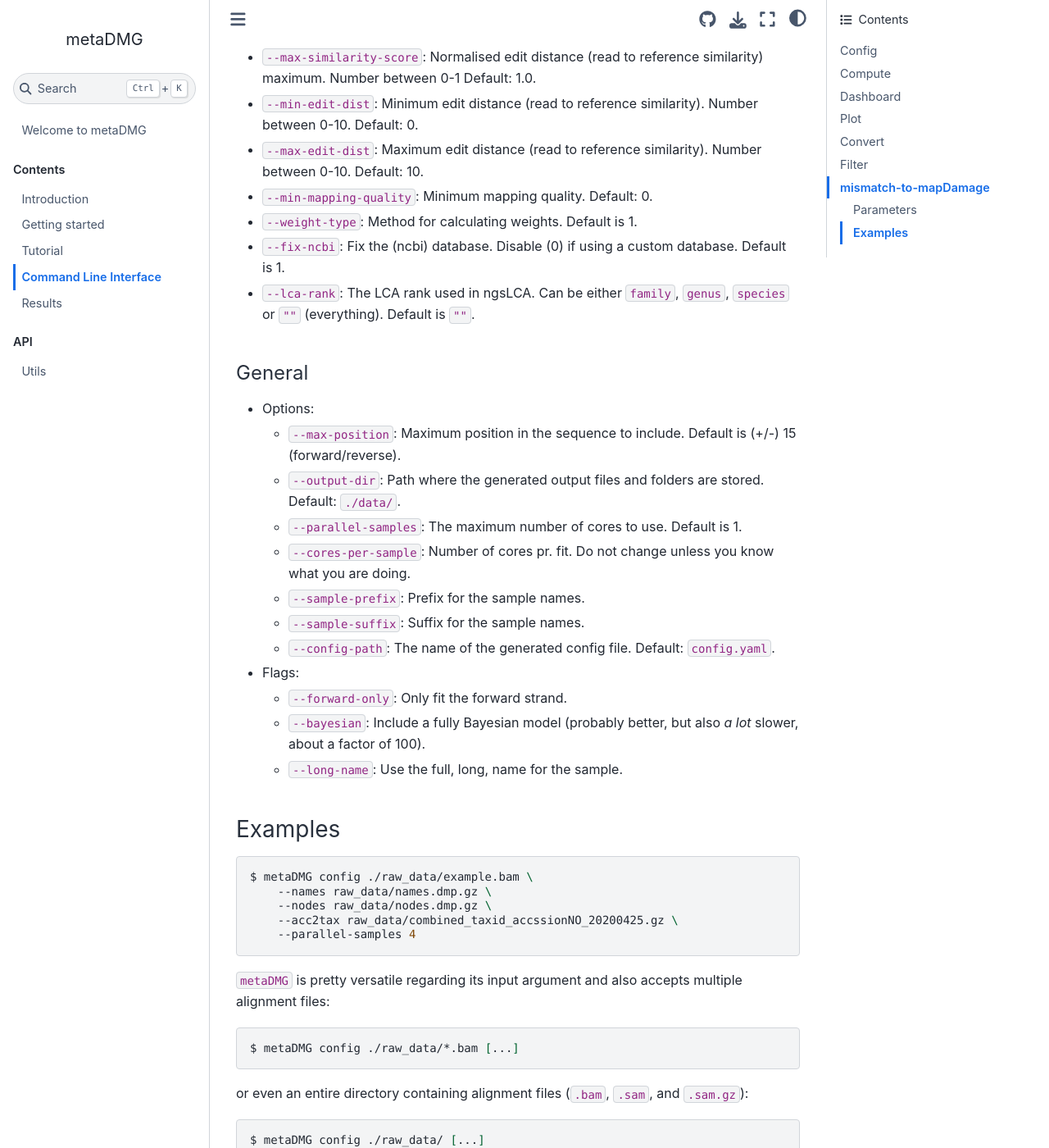
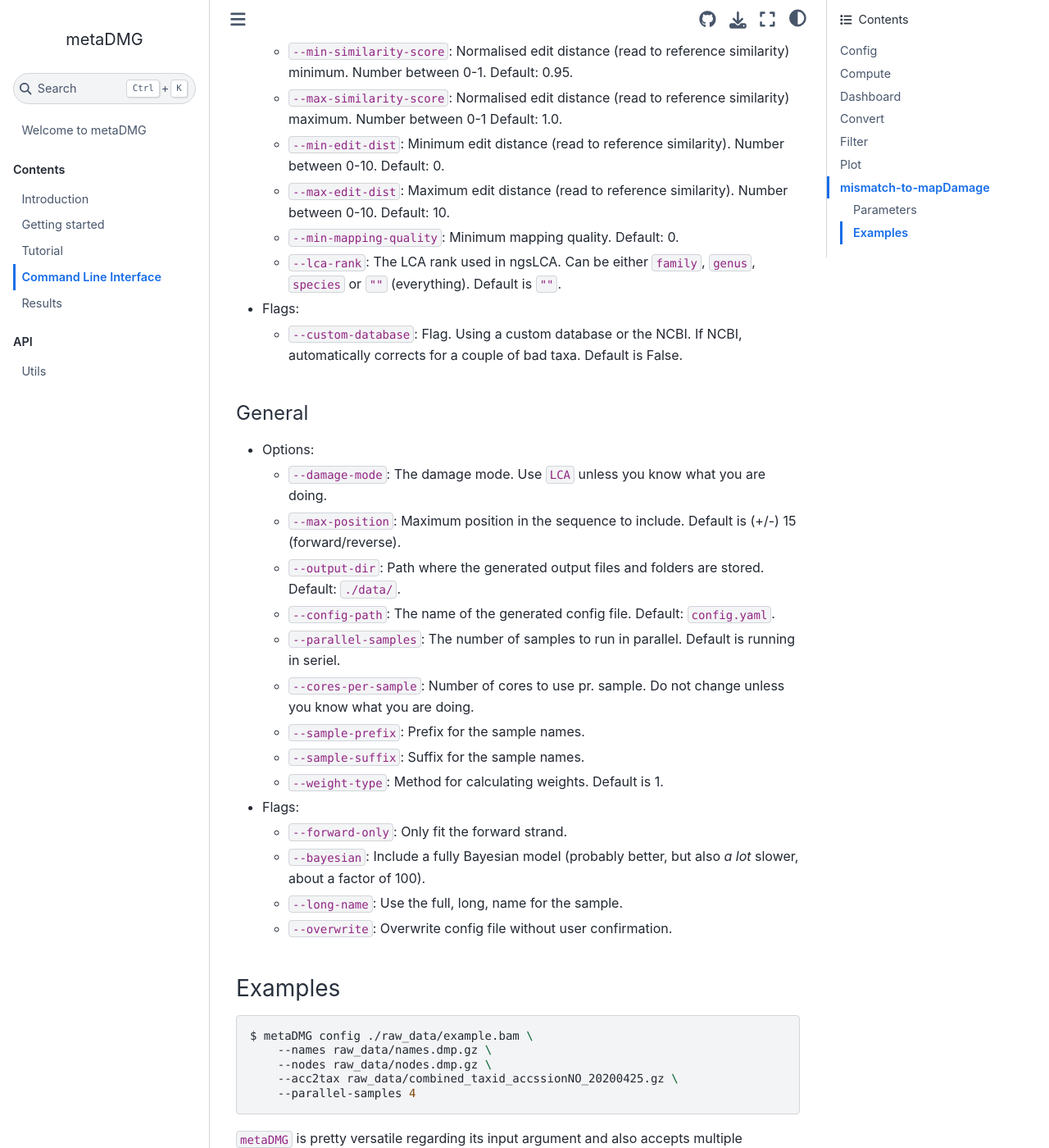
Before and after one commit to metaDMG-dev/metaDMG-core, a Sphinx documentation site: the page built from docs/source/command-line-interface.md, in a window 1280 px wide and 1400 px high, scrolled down 815 px. Shown: the whole window at 82% size. Built offline with Sphinx 7.4.7 and the Sphinx Book theme 1.1.4, drawn with Linux system fonts in a browser that asks for light colours; some of the changed text lies outside the part shown.

Commit message:
docs: Update docs

````diff
--- a/docs/source/command-line-interface.md
+++ b/docs/source/command-line-interface.md
@@ -1,6 +1,8 @@
 # Command Line Interface
 
 `metaDMG` has the following commands: `config`, `compute`, `dashboard`, `convert`,`filter`,`plot`.
+
+---
 
 ## Config
 
@@ -14,33 +16,41 @@
 - `--damage-mode`: `[lca|local|global]`. `lca` is the recommended and automatic setting. If using `local`, it means that damage patterns will be calculated for each chr/scaffold contig. If using `global`, it means one global estimate. Note that when using `[local|global]` the LCA parameters won't matter.
 
 #### LCA
+- Options:
 
-- `--names`: Path to the (NCBI) `names.dmp.gz`. Mandatory for LCA.
-- `--nodes`: Path to the (NCBI) `nodes.dmp.gz`. Mandator for LCA.
-- `--acc2tax`: Path to the (NCBI) `acc2tax.gz`. Mandatory for LCA.
-- `--min-similarity-score`: Normalised edit distance (read to reference similarity) minimum. Number between 0-1. Default: 0.95.
-- `--max-similarity-score`: Normalised edit distance (read to reference similarity) maximum. Number between 0-1 Default: 1.0.
-- `--min-edit-dist`: Minimum edit distance (read to reference similarity). Number between 0-10. Default: 0.
-- `--max-edit-dist`: Maximum edit distance (read to reference similarity). Number between 0-10. Default: 10.
-- `--min-mapping-quality`: Minimum mapping quality. Default: 0.
-- `--weight-type`: Method for calculating weights. Default is 1.
-- `--fix-ncbi`: Fix the (ncbi) database. Disable (0) if using a custom database. Default is 1.
-- `--lca-rank`: The LCA rank used in ngsLCA. Can be either `family`, `genus`, `species` or `""` (everything). Default is `""`.
+  - `--names`: Path to the (NCBI) `names.dmp.gz`. Mandatory for LCA.
+  - `--nodes`: Path to the (NCBI) `nodes.dmp.gz`. Mandator for LCA.
+  - `--acc2tax`: Path to the (NCBI) `acc2tax.gz`. Mandatory for LCA.
+  - `--min-similarity-score`: Normalised edit distance (read to reference similarity) minimum. Number between 0-1. Default: 0.95.
+  - `--max-similarity-score`: Normalised edit distance (read to reference similarity) maximum. Number between 0-1 Default: 1.0.
+  - `--min-edit-dist`: Minimum edit distance (read to reference similarity). Number between 0-10. Default: 0.
+  - `--max-edit-dist`: Maximum edit distance (read to reference similarity). Number between 0-10. Default: 10.
+  - `--min-mapping-quality`: Minimum mapping quality. Default: 0.
+  - `--lca-rank`: The LCA rank used in ngsLCA. Can be either `family`, `genus`, `species` or `""` (everything). Default is `""`.
+
+- Flags:
+  - `--custom-database`: Flag. Using a custom database or the NCBI. If NCBI, automatically corrects for a couple of bad taxa. Default is False.
 
 #### General
 
 - Options:
-    - `--max-position`: Maximum position in the sequence to include. Default is (+/-) 15 (forward/reverse).
-    - `--output-dir`: Path where the generated output files and folders are stored. Default: `./data/`.
-    - `--parallel-samples`: The maximum number of cores to use. Default is 1.
-    - `--cores-per-sample`: Number of cores pr. fit. Do not change unless you know what you are doing.
-    - `--sample-prefix`: Prefix for the sample names.
-    - `--sample-suffix`: Suffix for the sample names.
-    - `--config-path`: The name of the generated config file. Default: `config.yaml`.
+  - `--damage-mode`: The damage mode. Use `LCA` unless you know what you are doing.
+  - `--max-position`: Maximum position in the sequence to include. Default is (+/-) 15 (forward/reverse).
+  - `--output-dir`: Path where the generated output files and folders are stored. Default: `./data/`.
+  - `--config-path`: The name of the generated config file. Default: `config.yaml`.
+  - `--parallel-samples`: The number of samples to run in parallel. Default is running in seriel.
+  - `--cores-per-sample`: Number of cores to use pr. sample. Do not change unless you know what you are doing.
+  - `--sample-prefix`: Prefix for the sample names.
+  - `--sample-suffix`: Suffix for the sample names.
+  - `--weight-type`: Method for calculating weights. Default is 1.
+
 - Flags:
   - `--forward-only`: Only fit the forward strand.
   - `--bayesian`: Include a fully Bayesian model (probably better, but also _a lot_ slower, about a factor of 100).
   - `--long-name`: Use the full, long, name for the sample.
+  - `--overwrite`: Overwrite config file without user confirmation.
+
+
 
 ### Examples
 
@@ -66,6 +76,7 @@
 $ metaDMG config ./raw_data/example.bam --damage-mode local --max-position 15 --bayesian
 ```
 
+---
 
 ## Compute
 
@@ -88,7 +99,7 @@
 $ metaDMG compute non-default-config.yaml --force
 ```
 
-
+---
 
 ## Dashboard
 
@@ -117,36 +128,7 @@
 $ metaDMG dashboard non-default-config.yaml --port 8050 --host 0.0.0.0
 ```
 
-
-
-## Plot
-
-The `metaDMG plot` command takes first an optional config-file as argument
-(defaults to `config.yaml` if not specified).
-
-
-### Parameters
-
-- Options:
-  - `--results-dir`: Direct path to the results directory.
-  - `--query`: The query string to use for filtering. Follows the [Pandas Query()](https://pandas.pydata.org/pandas-docs/stable/user_guide/indexing.html#the-query-method) syntax. Default is `""` which applies no filtering.
-  - `--samples`: A comma-space seperated string containing the samples to use in the plots. Default is `""` which applies no filtering.
-  - `--tax-ids`: A comma-space seperated string containing the tax-ids to use in the plots. Default is `""` which applies no filtering.
-  - `--pdf-out`: The path to the output pdf-file. Defaults to `pdf_export.pdf`.
-
-
-### Examples
-
-```console
-$ metaDMG plot
-```
-
-```console
-$ metaDMG plot --query "100_000 <= N_reads & 8_000 <= phi" --tax-ids "1, 2, 42" --samples "sampleA, another-sample" --pdf-out name-of-plots.pdf
-```
-
-
-
+---
 
 ## Convert
 
@@ -177,7 +159,7 @@
 $ metaDMG convert non-default-config.yaml --output ./directory/to/contain/results.csv --add-fit-predictions
 ```
 
-
+---
 ## Filter
 
 The `metaDMG filter` command takes first an optional config-file as argument
@@ -209,6 +191,36 @@
 $ metaDMG filter --output convert-test.csv --query "N_reads > 5_000 & sample in ['subs', 'SPL_195_9299'] & tax_name == 'root'" --add-fit-predictions
 ```
 
+
+---
+
+## Plot
+
+The `metaDMG plot` command takes first an optional config-file as argument
+(defaults to `config.yaml` if not specified).
+
+
+### Parameters
+
+- Options:
+  - `--results`: Direct path to the results directory.
+  - `--query`: The query string to use for filtering. Follows the [Pandas Query()](https://pandas.pydata.org/pandas-docs/stable/user_guide/indexing.html#the-query-method) syntax. Default is `""` which applies no filtering.
+  - `--samples`: A comma-space seperated string containing the samples to use in the plots. Default is `""` which applies no filtering.
+  - `--tax-ids`: A comma-space seperated string containing the tax-ids to use in the plots. Default is `""` which applies no filtering.
+  - `--output`: The path to the output pdf-file. Defaults to `pdf_export.pdf`.
+
+
+### Examples
+
+```console
+$ metaDMG plot
+```
+
+```console
+$ metaDMG plot --query "100_000 <= N_reads & 8_000 <= phi" --tax-ids "1, 2, 42" --samples "sampleA, another-sample" --pdf-out name-of-plots.pdf
+```
+
+---
 
 ## mismatch-to-mapDamage
 
````
Also changed, not shown: other parts of docs/source/command-line-interface.md (+4 -4 lines), 1 other file.
